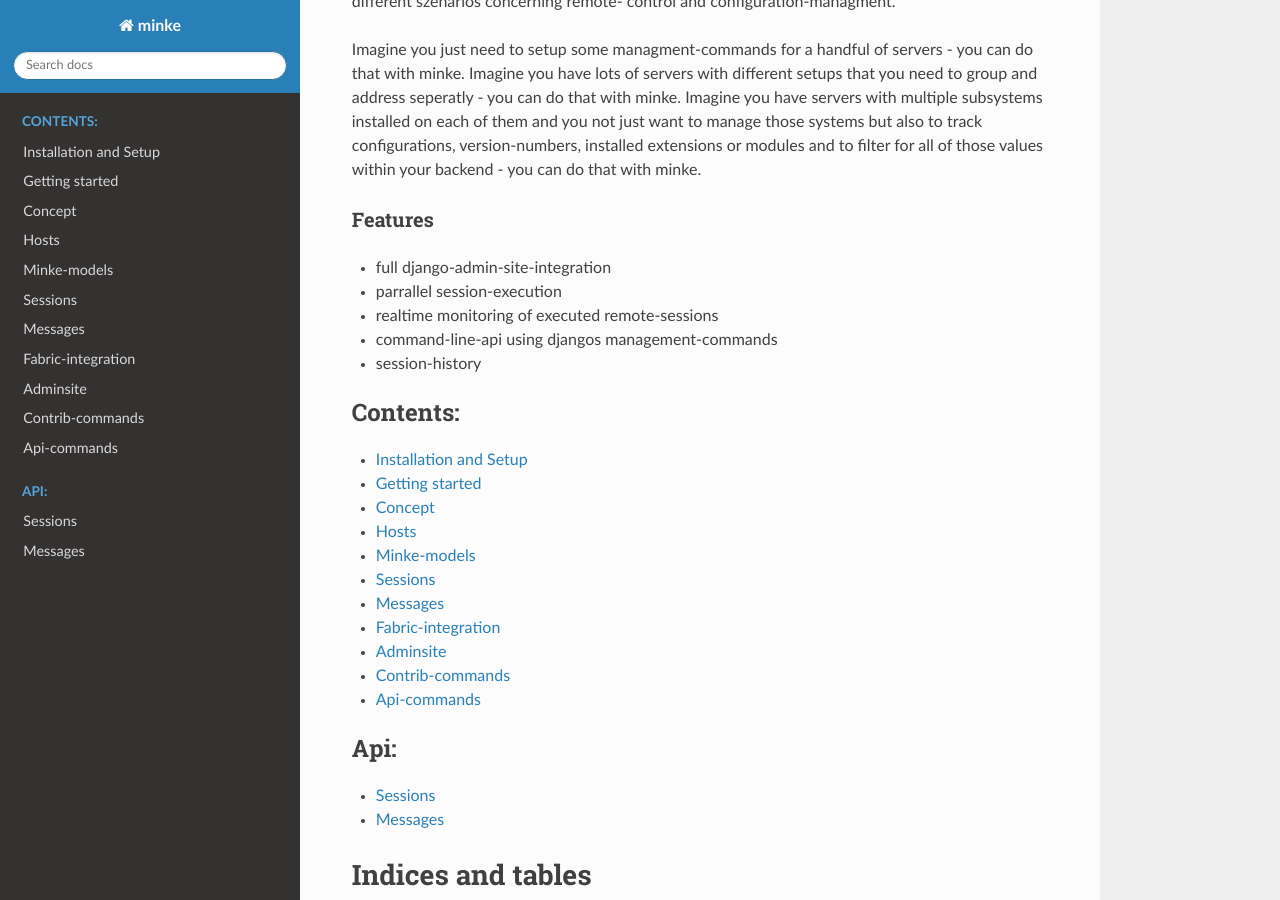
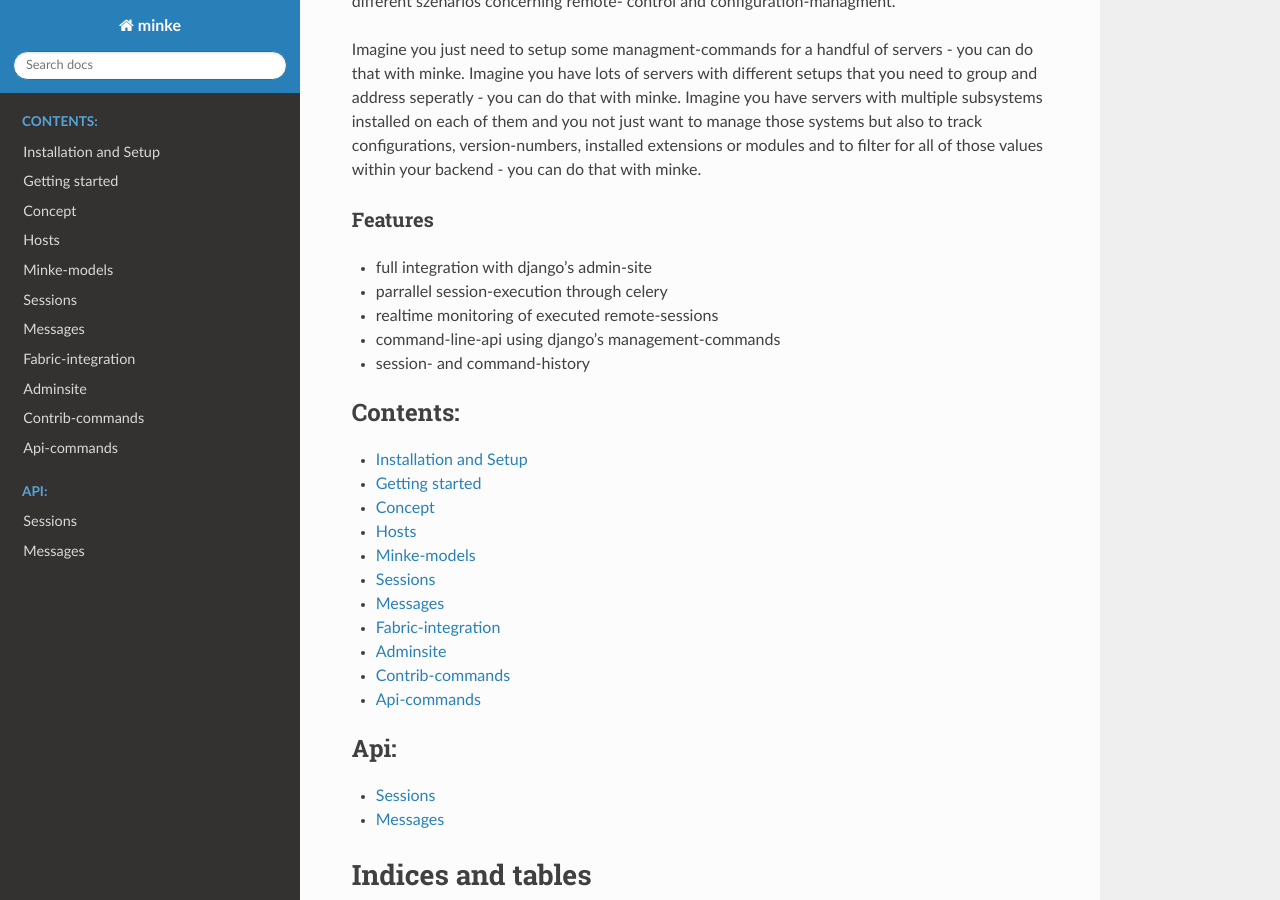
Before and after one commit to thomst/django-minke, a Sphinx documentation site: the page built from docs/source/index.rst, in a window 1280 px wide and 900 px high, scrolled down 306 px. Built offline with Sphinx 7.4.7 and the Read the Docs theme 2.0.0, drawn with Linux system fonts in a browser that asks for light colours.

Commit message:
[docs and README] some typos

```diff
--- a/README.rst
+++ b/README.rst
@@ -28,7 +28,7 @@
 
 Features
 --------
-* full django-admin-site-integration
+* full integration with django's admin-site
 * parrallel session-execution  celery
 * realtime monitoring of executed remote-sessions
 * command-line-api using django's management-commands
--- a/docs/source/index.rst
+++ b/docs/source/index.rst
@@ -23,11 +23,11 @@
 
 Features
 --------
-* full django-admin-site-integration
-* parrallel session-execution
+* full integration with django's admin-site
+* parrallel session-execution through celery
 * realtime monitoring of executed remote-sessions
-* command-line-api using djangos management-commands
-* session-history
+* command-line-api using django's management-commands
+* session- and command-history
 
 
 .. toctree::
```
